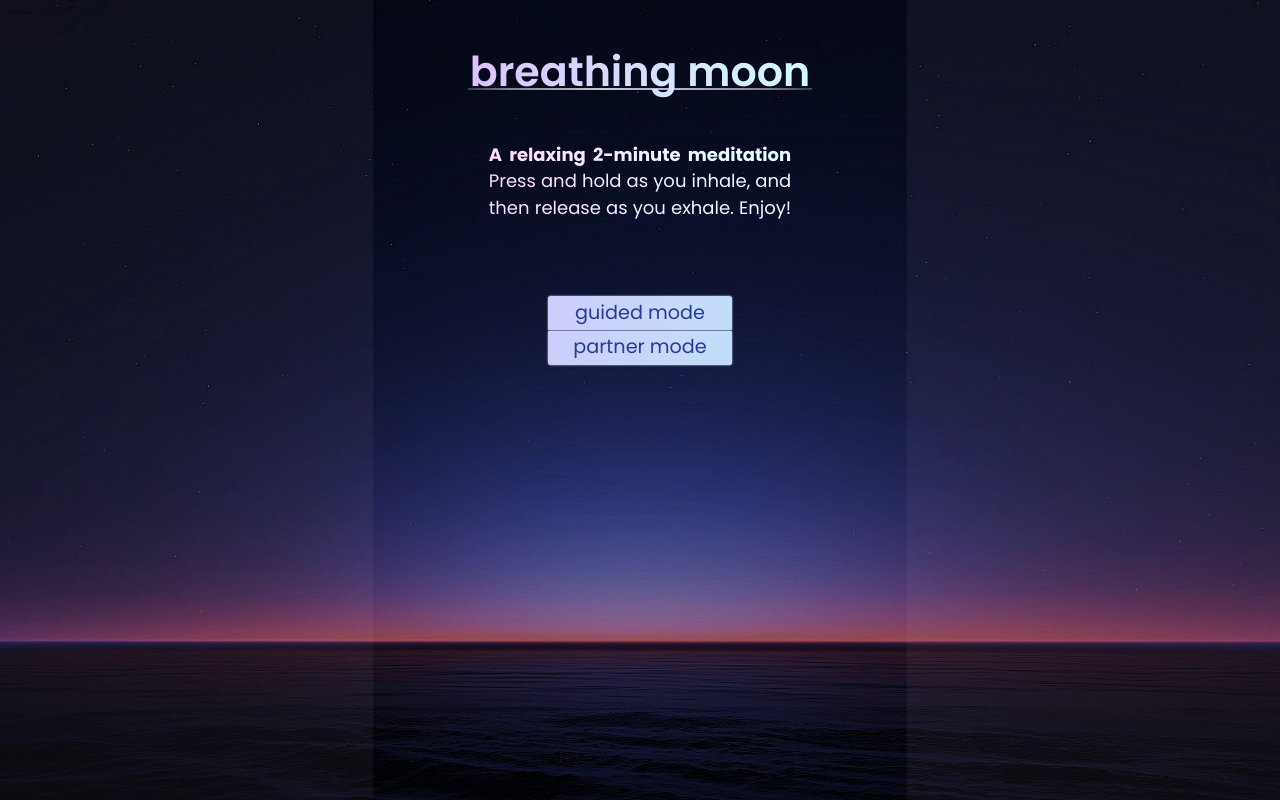
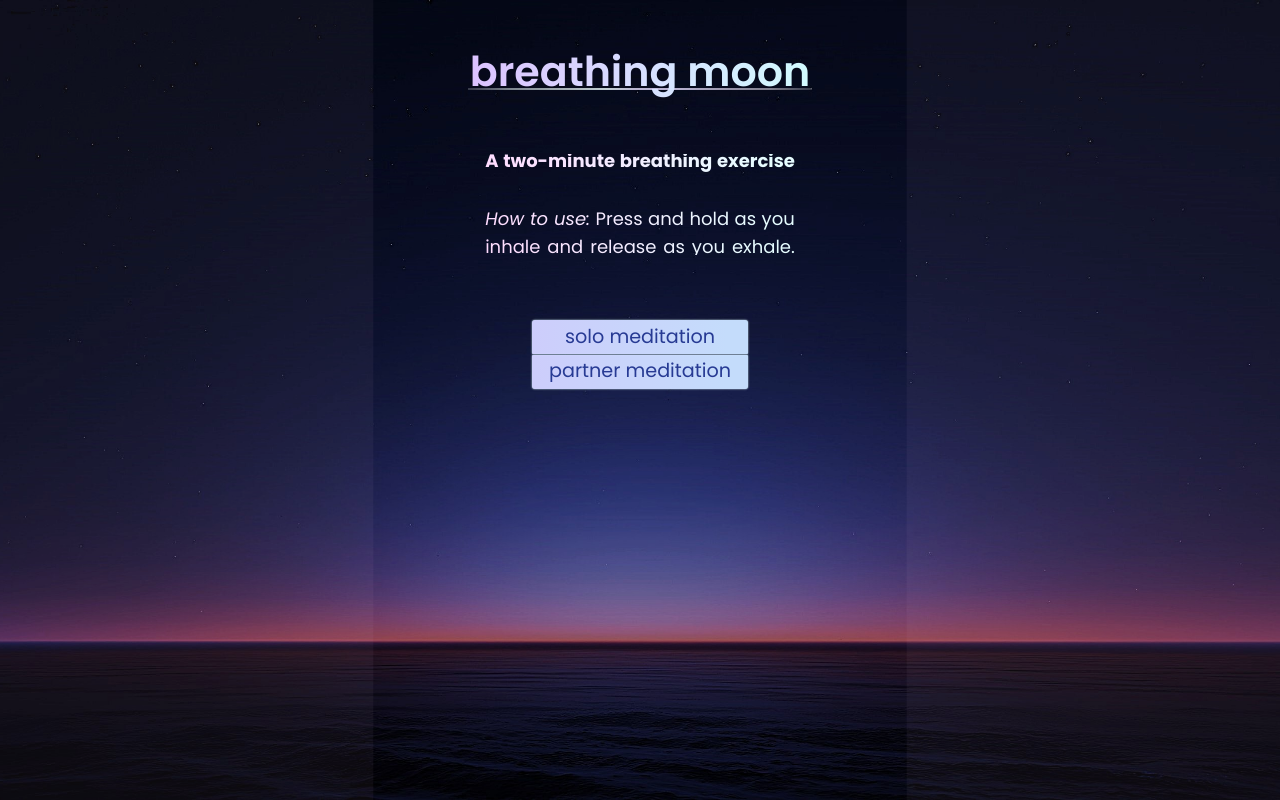
Before and after one commit to philshams/breathe, a Flask app: page / in a window 1280 px wide. Run offline with Flask 3, Linux system fonts and the light colour scheme; some libraries are stand-ins or nearby versions.

Commit message:
feedback updates

```diff
--- a/templates/daily.html
+++ b/templates/daily.html
@@ -161,34 +161,21 @@
             window.addEventListener('resize', resizeCanvas);
 
             function createOuterCircle(circle){
-                if (mode=="guided") {
-                    const gradient2 = ctx.createRadialGradient(circle.x, circle.y - circle.radius * screen_size_factor * 2, 0, circle.x, circle.y - circle.radius * screen_size_factor * 2, (circle.radius * 40) * screen_size_factor);
-                    alpha = 0.035
-                    scale_factor = circle.radius
-                    gradient2.addColorStop(0, ring_color + ', 0)');
-                    gradient2.addColorStop((1 / 24) * (scale_factor/100), ring_color + ', 0)');
-                    gradient2.addColorStop((1 / 23.9) * (scale_factor/100), ring_color + ', ' + alpha.toString() + ')');
-                    gradient2.addColorStop(1, ring_color + ', ' + alpha.toString() + ')');
-                    return gradient2
-                } else {
-                    const gradient2 = ctx.createRadialGradient(circle.x, circle.y - circle.radius * screen_size_factor * 2, 0, circle.x, circle.y - circle.radius * screen_size_factor * 2, (max_ring_width) * (circle.radius / 150)**2.5 * screen_size_factor);
 
-                    alpha = Math.max(0.002, Math.min(0.25, 0.05 * (circle.radius / 40 - 1.0)))*1.5
+                const gradient2 = ctx.createRadialGradient(circle.x, circle.y - circle.radius * screen_size_factor * 2, 0, circle.x, circle.y - circle.radius * screen_size_factor * 2, (max_ring_width) * (circle.radius / 150)**2.5 * screen_size_factor);
 
-                    if (end_screen) {
-                        alpha = 0.04
-                    }
-                    gradient2.addColorStop(0, ring_color + ', ' + alpha.toString() + ')');
-                    gradient2.addColorStop(1, ring_color + ', 0)');
-                    return gradient2;
+                alpha = Math.max(0.002, Math.min(0.20, 0.04 * (circle.radius / 40 - 1.0)))*1.5
 
-                }
+                gradient2.addColorStop(0, ring_color + ', ' + alpha.toString() + ')');
+                gradient2.addColorStop(1, ring_color + ', 0)');
+                return gradient2;
+
             }
 
             function drawOuterCircle(circle) {
                 const gradient = createOuterCircle(circle);
                 ctx.beginPath();
-                if (mode=="guided" || mode =="solo") {
+                if (mode =="solo") {
                     ctx.arc(circle.x, circle.y - circle.radius * screen_size_factor * 2, (circle.radius * 40) * screen_size_factor, 0, 2 * Math.PI);
                 } else {
                     ctx.arc(circle.x, circle.y - circle.radius * screen_size_factor * 2, (max_ring_width) * (circle.radius / 150)**2.5 * screen_size_factor, 0, 2 * Math.PI);
@@ -235,26 +222,12 @@
                         adjust_image(moon_client, circle_client)
                         drawOuterCircle(circle_client);
                     }
-                    if (mode=="guided") {
-                        const moon_client = document.getElementById("moon_client");
-                        const moon2 = document.getElementById("moon2");
 
-                        if (Math.abs(circle_client.radius - circle_server.radius) < 15) {
-                            moon2.style.display = "none"
-                            moon_client.style.display = ""
-                            adjust_image(moon_client, circle_client)
-                        } else {
-                            moon_client.style.display = "none"
-                            moon2.style.display = ""
-                            adjust_image(moon2, circle_client)
-                        }
-                        drawOuterCircle(circle_server);
-                    }
                     if (mode == "pair") {
-                        const sun_server = document.getElementById("sun_server");
+                        const titan_server = document.getElementById("titan_server");
                         const moon_client = document.getElementById("moon_client");
                         adjust_image(moon_client, circle_client, 1.75, 1.0)
-                        adjust_image(sun_server, circle_server, -1.75, 1.1)
+                        adjust_image(titan_server, circle_server, -1.75, 1.1)
 
                         drawOuterCircle(circle_client);
                         drawOuterCircle(circle_server);
@@ -265,10 +238,6 @@
                 if (start_screen) {
                     drawRects()
                 }
-
-                // if (end_screen && mode == "solo") {
-                //     drawOuterCircle(circle_client);
-                // }
 
                 requestAnimationFrame(animate);
             }
@@ -297,11 +266,14 @@
                 const instructions2 = document.getElementById("instructions2");
                 display_prompt()
                 if (partner_id == 0){
-                    instructions2.textContent = "Waiting for someone to join..."
+                    instructions2.textContent = "The next person to press 'partner meditation' will join this session."
                     instructions2.style.fontSize = "2.8vh"
                 } else {
                     instructions2.textContent = "Someone is here!"
                     instructions2.style.fontSize = "3.1vh"
+
+                    const titan_server = document.getElementById("titan_server");
+                    titan_server.style.display = ""
                 }
             }
 
@@ -321,7 +293,7 @@
                     num_breaths_at_marker = num_breaths
                     instructions2.textContent = "Halfway done"
                 }
-                if ((num_breaths == 3 || num_breaths == 4) && !end_screen && mode == "pair" && source=="client") {
+                if ((num_breaths == 1 || num_breaths == 2) && !end_screen && mode == "pair" && source=="client") {
                     display_prompt()
                     instructions2.textContent = "Enjoy your meditation!"
                 }
@@ -364,10 +336,6 @@
 
                     verbal_prompt()
 
-                    if (num_breaths==1 && mode=="guided"){
-                        last_event_server = "inhale"
-                        inhale_time = (new Date).getTime()
-                    }
 
 
                 }
@@ -534,18 +502,6 @@
 
             }
 
-            function start_session_guided() {
-
-                start_session()
-
-                const instructions2 = document.getElementById("instructions2");
-                instructions2.textContent = "breathe in"
-
-                mode = "guided"
-
-                history.pushState({}, "", "#guided");
-
-            }
 
             function start_session_pair() {
 
@@ -553,11 +509,11 @@
 
                 start_session()
 
-                const sun_server = document.getElementById("sun_server");
-                sun_server.style.display = ""
+                // const titan_server = document.getElementById("titan_server");
+                // titan_server.style.display = ""
 
                 const instructions2 = document.getElementById("instructions2");
-                instructions2.textContent = "Waiting for someone to join..."
+                instructions2.textContent = "The next person to press 'partner meditation' will join this session."
                 instructions2.style.fontSize = "2.8vh"
 
                 circle_client.radius = start_radius * 0.9
@@ -633,7 +589,7 @@
 
             function update_text() {
                 const text = document.getElementById("instructions2");
-                if (text.style.display == "" && ((new Date).getTime() - press_time) > 2000 && !end_screen && num_breaths > 0 && text.textContent != "Waiting for someone to join...") {
+                if (text.style.display == "" && ((new Date).getTime() - press_time) > 2000 && !end_screen && num_breaths > 0 && !text.textContent.includes("partner meditation")) {
                     text.style.opacity = text.style.opacity - 0.005
                     if (text.style.opacity < 0.01) {
                         text.style.display = "none"
@@ -652,9 +608,7 @@
                 }
 
                 circle_client.y = fullscreen_factor * window.innerHeight * 0.76 - 2.2 * circle_client.radius * screen_size_factor / fullscreen_factor
-                if (mode=="guided"){
-                    circle_server.y = fullscreen_factor * window.innerHeight * 0.76 - 2.2 * circle_server.radius * screen_size_factor / fullscreen_factor
-                }
+
                 if (mode == "pair") {
                     circle_server.y = fullscreen_factor * window.innerHeight * 0.76 - 2.2 * circle_server.radius * screen_size_factor / fullscreen_factor
                 }
@@ -672,25 +626,22 @@
                 }
 
 
-                if ((cur_time - exhale_time) > 4200 && instructions2.textContent == "breathe out") {
+                if (((cur_time - exhale_time) > 4200 && instructions2.textContent == "Breathe out - release") || num_breaths == 0) {
                     display_prompt()
-                    instructions2.textContent = "breathe in"
+                    instructions2.textContent = "Breathe in - hold"
+                    instructions2.style.top = "60%"
                     inhale_time = (new Date).getTime()
                 }
                 if (((cur_time - exhale_time) > 5000 || last_event == "inhale") && last_event_server == "exhale") {
                     return "inhale"
                 }
-                if ((cur_time - inhale_time) > (2000 + extra_time) && instructions2.textContent == "breathe in" && num_breaths > 0) {
+                if ((cur_time - inhale_time) > (3550 + extra_time*3/2) && instructions2.textContent == "Breathe in - hold") { //
                     display_prompt()
-                    instructions2.textContent = "hold"
-                    hold_time = (new Date).getTime()
-                }
-                if ((cur_time - hold_time) > (1550 + extra_time/2) && instructions2.textContent == "hold") {
-                    display_prompt()
-                    instructions2.textContent = "breathe out"
+                    instructions2.textContent = "Breathe out - release"
+                    instructions2.style.top = "2vh"
                     exhale_time = (new Date).getTime()
                 }
-                if (((cur_time - hold_time) > (2250 + extra_time/2) || last_event == "exhale") && instructions2.textContent == "breathe out") {
+                if (((cur_time - hold_time) > (2250 + extra_time/2) || last_event == "exhale") && instructions2.textContent == "Breathe out - release") {
                     return "exhale"
                 }
 
@@ -710,17 +661,6 @@
                     update_inner_circle(circle_client, speed_client)
                     speed_client = check_value_limits(circle_client, speed_client)
                     update_text()
-
-                    if (mode=="guided") {
-                        last_event_server = get_robot_event(circle_server, last_event_server)
-                        last_event_server = update_last_event(speed_server, last_event_server)
-                        speed_server = calculate_speed(last_event_server, circle_server, speed_server)
-                        speed_server = Math.max(speed_server, -max_speed)
-                        speed_server = Math.min(speed_server, max_speed)
-
-                        update_inner_circle(circle_server, speed_server)
-                        speed_server = check_value_limits(circle_server, speed_server)
-                    }
 
                     if (mode=="pair"){
                         last_event_server = update_last_event(speed_server, last_event_server)
@@ -747,18 +687,10 @@
                 }
             }
 
-            // const start_button = document.createElement("button");
-            // start_button.setAttribute('id','start-button');
-            // start_button.setAttribute('class','start-button noselect');
-            // start_button.textContent = 'zen mode';
-            // start_button.addEventListener('click', start_session_solo);
-            // start_button.style.display = ""
-            // document.body.appendChild(start_button);
-
             const together_button = document.createElement("button");
             together_button.setAttribute('id','together-button');
             together_button.setAttribute('class','together-button noselect');
-            together_button.textContent = 'partner mode';
+            together_button.textContent = 'partner meditation';
             together_button.addEventListener('click', start_session_pair);
             together_button.style.display = ""
             document.body.appendChild(together_button);
@@ -766,8 +698,8 @@
             const guided_button = document.createElement("button");
             guided_button.setAttribute('id','guided-button');
             guided_button.setAttribute('class','guided-button noselect');
-            guided_button.textContent = 'guided mode';
-            guided_button.addEventListener('click', start_session_guided);
+            guided_button.textContent = 'solo meditation';
+            guided_button.addEventListener('click', start_session_solo);
             guided_button.style.display = ""
             document.body.appendChild(guided_button);
 
@@ -814,8 +746,8 @@
 
     .together-button {
         position: absolute;
-        top:  41.4vh;
-        left: calc(50% - 11.5vh);
+        top:  44.4vh;
+        left: calc(50% - 13.5vh);
         background-image: linear-gradient(to right, rgb(210,210,255) 0%, rgb(200,225,255) 90%);
         border: none;
         opacity: 0.98;
@@ -827,7 +759,7 @@
         border-bottom-left-radius: 3px;
         border-bottom-right-radius: 3px;
         display: block;
-        width:  23vh;
+        width:  27vh;
         height:  4.2vh;
         line-height: 0px;
         padding-bottom: 2px;
@@ -846,8 +778,8 @@
 
     .guided-button {
         position: absolute;
-        top:  36.99vh;
-        left: calc(50% - 11.5vh);
+        top:  39.99vh;
+        left: calc(50% - 13.5vh);
         background-image: linear-gradient(to right, rgb(210,210,255) 0%, rgb(200,225,255) 90%);
         border: none;
         opacity: 0.98;
@@ -859,7 +791,7 @@
         border-top-left-radius: 3px;
         border-top-right-radius: 3px;
         display: block;
-        width:  23vh;
+        width:  27vh;
         height:  4.3vh;
         line-height: 0px;
         padding-bottom: 2px;
@@ -928,13 +860,13 @@
 
         <img class="noselect" id="moon2" src="{{url_for('static', filename='moon2.png')}}" style=" position: absolute; top: 220px; width: 200px; text-align: center; height: auto; display: none; pointer-events: none;" alt="moon" />
 
-        <img class="noselect" id="sun_server" src="{{url_for('static', filename='titan.png')}}" style=" position: absolute; top: 220px; width: 200px; text-align: center; height: auto; display: none; pointer-events: none;" alt="sun_server" />
+        <img class="noselect" id="titan_server" src="{{url_for('static', filename='titan.png')}}" style=" position: absolute; top: 220px; width: 200px; text-align: center; height: auto; display: none; pointer-events: none;" alt="titan_server" />
 
         <img class="noselect" id="moon_client" src="{{url_for('static', filename='moon.png')}}" style=" position: absolute; top: 220px; width: 200px; text-align: center; height: auto; display: none; pointer-events: none;" alt="moon_client" />
 
-        <p class="noselect grad" id="instructions" style="position: absolute; top: 15.5vh; left: calc(50% - 8.4em); width: 16.8em; text-align: justify; text-align-last: justify; font-size: 2.25vh; line-height: 3.3vh; font-family: poppins; font-weight: 400;"><a style = "font-weight: 700;">A relaxing 2-minute meditation</a> Press and hold as you inhale, and then release as you exhale. Enjoy!</p>
+        <p class="noselect grad" id="instructions" style="position: absolute; top: 17vh; left: calc(50% - 8.6em); width: 17.2em; text-align: justify; text-align-last: justify; font-size: 2.25vh; line-height: 1.8vh; font-family: poppins; font-weight: 400;"><a style = "font-weight: 700;">A two-minute breathing exercise</a><br /><br /><br /><br /><a style="font-style: italic;">How to use:</a> Press and hold as you <br /><br />inhale and release as you exhale.</p>
 
-        <p class="noselect grad2" id="instructions2" style="position: absolute; top: 7vh; left: calc(50% - 9em); width: 18em; text-align: center; font-size: 3.1vh; opacity: 1.0; font-family: poppins; font-weight: 400; display: none">Take a deep breath</p>
+        <p class="noselect grad2" id="instructions2" style="position: absolute; top: 2vh; left: calc(50% - 9em); width: 18em; text-align: center; font-size: 3.4vh; opacity: 1.0; font-family: poppins; font-weight: 700; display: none">Take a deep breath</p>
 
         <p class="noselect" id="instructions3" style="position: absolute; top: 120px; left: calc(50% - 300px); width: 600px; text-align: center; font-size: 32px; line-height: 32px; opacity: 1.0; font-family: poppins; font-weight: 200; color: lightcyan; text-shadow: 0 0 3px lightblue; display: none"></p>
 
```
